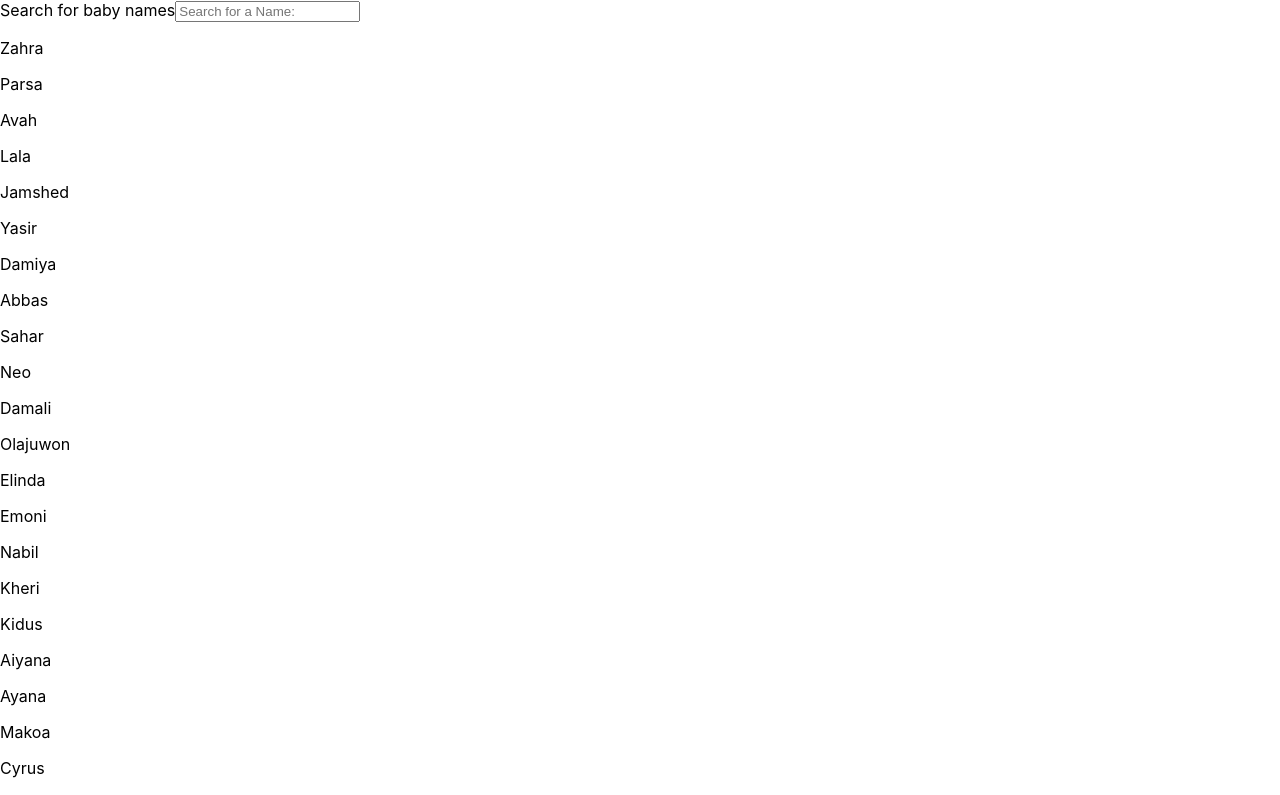
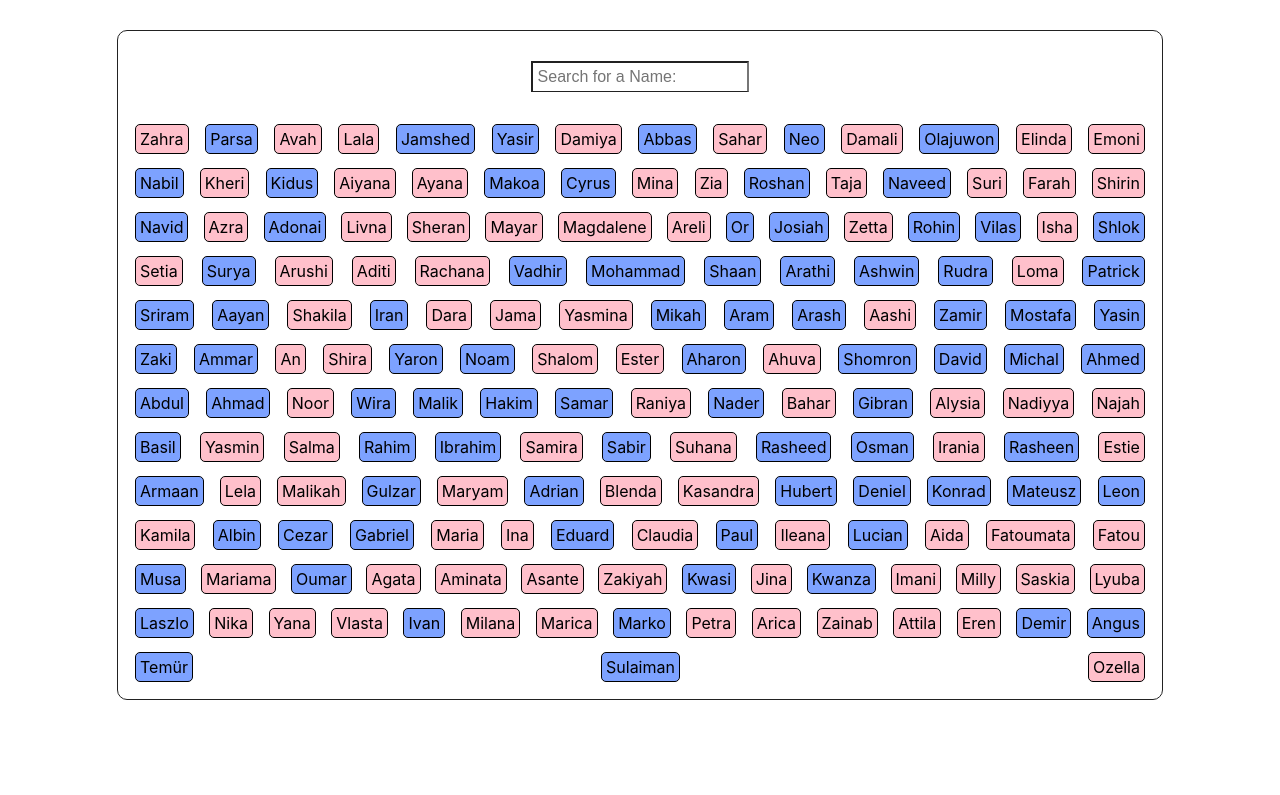
Before and after one commit to AdrianIlovan/baby-names-react, a React (Create React App) app: page / in a window 1280 px wide. Shown: the top 795 px of the page. Built offline with nearby package versions, Linux system fonts and the light colour scheme.

Commit message:
Level 2 Done

```diff
--- a/src/App.css
+++ b/src/App.css
@@ -1,5 +1,7 @@
 .container {
-  display:block;
+  display:flex;
+  flex-direction: column;
+  align-items: center;
   width: 80%;
   margin:auto;
   border: 1px solid #222;
@@ -9,10 +11,20 @@
   margin-bottom: 30px;
 }
 
+.search-bar {
+  width: 20%;
+  margin-bottom: 25px;
+  margin-top: 20px;
+  border-bottom: 1px solid #222;
+  padding: 5px;
+  font-size: 16px;
+}
+
 .names {
   display: flex;
   flex-wrap: wrap;
   justify-content: space-between;
+  cursor: pointer;
 }
 
 .male-names p {
--- a/src/App.js
+++ b/src/App.js
@@ -1,16 +1,12 @@
-import React from 'react';
+import React from "react";
 import './App.css';
-import babyNamesData from './babyNamesData.json';
-import BabyNames from './BabyNames'
-import SearchBar from './SearchBar';
+import BabyNames from './BabyNames';
 
 
 function App() {
   return (
     <div className="App">
-      <SearchBar />
-      <BabyNames babyNamesData={babyNamesData}/>
-
+      <BabyNames />
     </div>
   );
 }
--- a/src/BabyNames.js
+++ b/src/BabyNames.js
@@ -1,42 +1,34 @@
 import React, { useState } from "react";
-import babyNamesData from './babyNamesData.json'
+import babyNamesData from './babyNamesData.json';
 
+const BabyNames = () => {
+    const [search, setSearch] = useState("");
 
-// const getFilteredItems = (search, items) => {
-//     if (!search) {
-//         return items
-//     }
-//     return items.filter(item => item.name.toLowerCase().includes(search.toLowerCase()));
-// }
+    const filteredItems = babyNamesData.filter(item =>
+      item.name.toLowerCase().includes(search.toLowerCase())
+    );
 
-
-const BabyNames = (props) => {
-    // const [search, setSearch] = useState("");
-    // const filteredItems = getFilteredItems(search, babyNamesData);
-
-    return(
+    return (
       <div className="container">
-            {/* <label>Search for baby names</label>
-            <input className="search-bar"
+        <input
+          className="search-bar"
           type="text"
-                placeholder="Search for a Name: "
+          placeholder="Search for a Name:"
           value={search}
-                onChange={(e) => setSearch(e.target.props)}></input> */}
-            {/* <div>
-                {filteredItems.map(item => <p key={item.name}>{item.name}</p>)}
-            </div> */}
-
+          onChange={(e) => setSearch(e.target.value)}
+        ></input>
         <div className="names">
-            {props.babyNamesData.map((prop, key) => (
+          {filteredItems.map(item => (
             <div
-                    className={prop.sex === "m" ? "male-names" : "female-names"}>
-                    <p key={prop.id}>
-                    {prop.name}</p>
+              className={item.sex === "m" ? "male-names" : "female-names"}
+              key={item.id}
+            >
+              <p>{item.name}</p>
             </div>
           ))}
         </div>
       </div>
-    )
-}
+    );
+  };
 
   export default BabyNames;
--- a/src/SearchBar.js
+++ /dev/null
@@ -1,36 +0,0 @@
-import React, { useState } from "react";
-import babyNamesData from './babyNamesData.json'
-
-const getFilteredItems = (search, props) => {
-    if (!search) {
-        return props
-    }
-    return props.filter(prop => prop.name.toLowerCase().includes(search.toLowerCase()));
-}
-
-const SearchBar = () => {
-    const [search, setSearch] = useState("");
-    const filteredItems = getFilteredItems(search, babyNamesData);
-    return(
-        <div>
-            <label>Search for baby names</label>
-            <input className="search-bar"
-                type="text"
-                placeholder="Search for a Name: "
-                // value={search}
-                onChange={(e) => setSearch(e.target.value)}></input>
-                {filteredItems.map(prop => <p key={prop.name}>{prop.name}</p>)}
-         </div>
-
-        )
-}
-
-
-export default SearchBar;
-
-
-//event change event.target.value
-//search for name
-//display in a list or in the page (container)
-//case-insensitive
-//when search bar is empty all names shown
```
Lines whose indentation alone changed are shown as unchanged.
